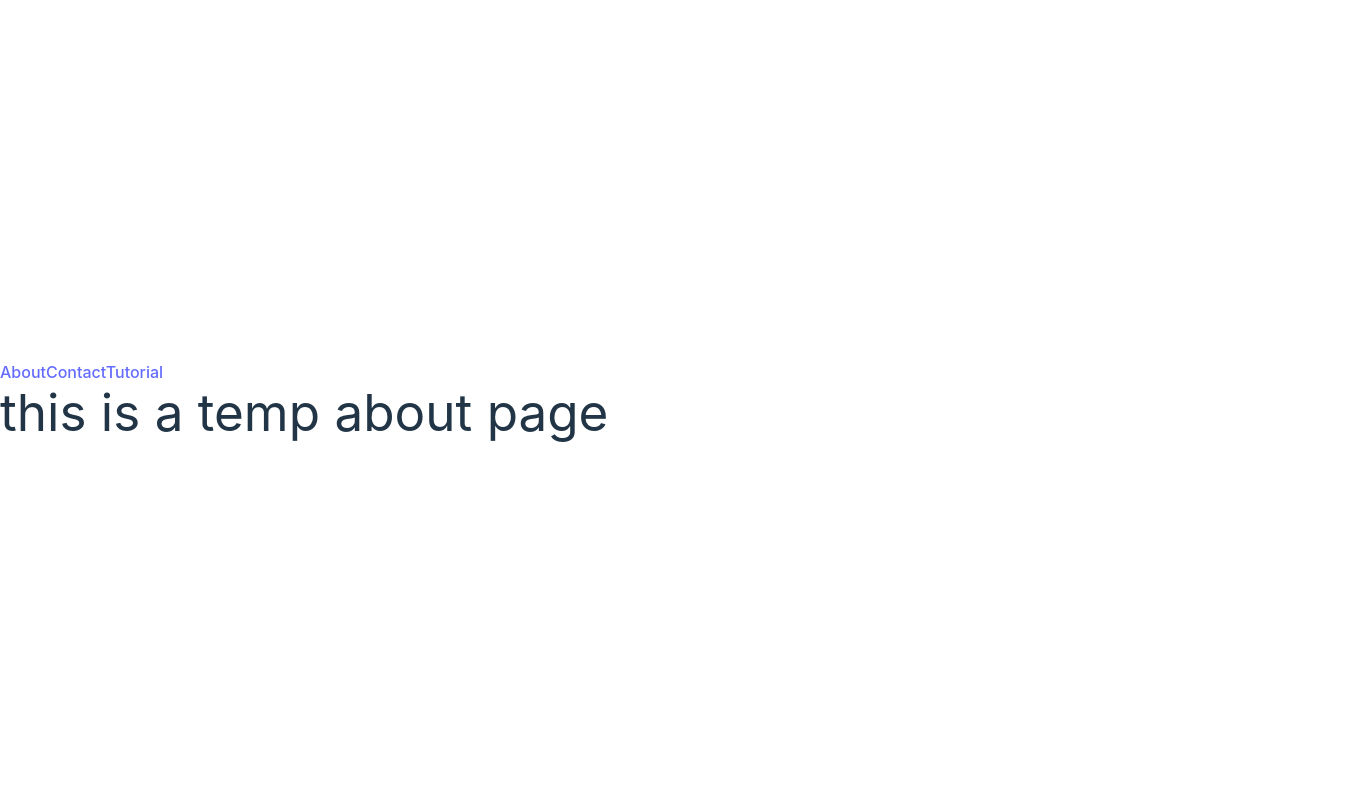
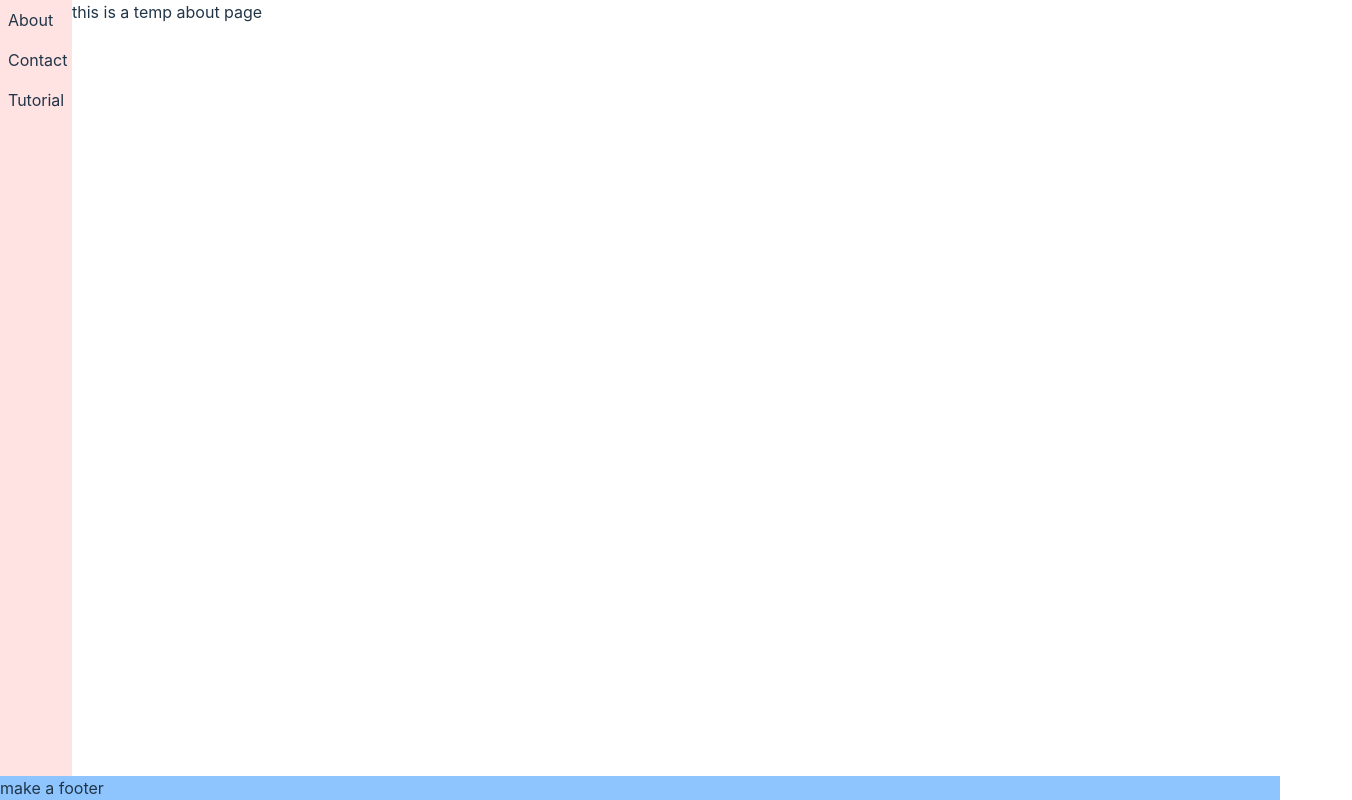
Before and after one commit to DarenCJones/MapmyRealm, a React (Vite) app: page / in a window 1280 px wide. Shown: the whole page, 1352 px wide, since content can reach past the window. Built offline with nearby package versions, Linux system fonts and the light colour scheme.

Commit message:
Format sidenav footer and page content

```diff
--- /dev/null
+++ b/src/Routes.tsx
@@ -0,0 +1,24 @@
+import { useRoutes } from "react-router";
+
+import About from "routes/About";
+import Contact from "routes/Contact";
+import Tutorial from "routes/Tutorial";
+
+export default function Routes() {
+  const routes = useRoutes([
+    {
+      path: "/",
+      element: <About />,
+    },
+    {
+      path: "/contact",
+      element: <Contact />,
+    },
+    {
+      path: "/tutorial",
+      element: <Tutorial />,
+    },
+  ]);
+
+  return <>{routes}</>;
+}
--- a/src/components/Footer.tsx
+++ b/src/components/Footer.tsx
@@ -1,3 +1,5 @@
 export default function Footer() {
-  return <div>make a footer</div>;
+  return (
+    <div className="fixed w-screen bottom-0 h-6 bg-blue-300">make a footer</div>
+  );
 }
--- /dev/null
+++ b/src/components/Sidebar.jsx
@@ -0,0 +1,17 @@
+import { Link } from "react-router";
+
+export default function Sidebar() {
+  return (
+    <div className="absolute h-[calc(100vh-24px)] w-[72px] top-0 bg-red-100">
+      <ul className="m-2">
+        <Link to="/">About</Link>
+      </ul>
+      <ul className="m-2 mt-4">
+        <Link to="/contact">Contact</Link>
+      </ul>
+      <ul className="m-2 mt-4">
+        <Link to="/tutorial">Tutorial</Link>
+      </ul>
+    </div>
+  );
+}
--- a/src/index.css
+++ b/src/index.css
@@ -15,15 +15,6 @@
   -moz-osx-font-smoothing: grayscale;
 }
 
-a {
-  font-weight: 500;
-  color: #646cff;
-  text-decoration: inherit;
-}
-a:hover {
-  color: #535bf2;
-}
-
 body {
   margin: 0;
   display: flex;
@@ -32,39 +23,15 @@ body {
   min-height: 100vh;
 }
 
-h1 {
-  font-size: 3.2em;
-  line-height: 1.1;
-}
-
-button {
-  border-radius: 8px;
-  border: 1px solid transparent;
-  padding: 0.6em 1.2em;
-  font-size: 1em;
-  font-weight: 500;
-  font-family: inherit;
-  background-color: #1a1a1a;
-  cursor: pointer;
-  transition: border-color 0.25s;
-}
-button:hover {
-  border-color: #646cff;
-}
-button:focus,
-button:focus-visible {
-  outline: 4px auto -webkit-focus-ring-color;
-}
-
 @media (prefers-color-scheme: light) {
   :root {
     color: #213547;
     background-color: #ffffff;
   }
-  a:hover {
-    color: #747bff;
-  }
-  button {
-    background-color: #f9f9f9;
-  }
 }
+
+.page {
+  margin-left: 72px;
+  width: 100vw;
+  height: 100vh;
+}
--- a/src/main.tsx
+++ b/src/main.tsx
@@ -1,25 +1,19 @@
 import { StrictMode } from "react";
 import { createRoot } from "react-dom/client";
 import "./index.css";
-import { BrowserRouter, Link, Routes, Route } from "react-router";
-import About from "./routes/About";
-import Tutorial from "./routes/Tutorial";
-import Contact from "./routes/Contact";
+import Routes from "./Routes";
+import Sidebar from "components/Sidebar";
+import Footer from "components/Footer";
+import { BrowserRouter } from "react-router";
 
 createRoot(document.getElementById("root")!).render(
   <StrictMode>
     <BrowserRouter>
-      <nav>
-        <Link to="/">About</Link>
-        <Link to="/contact">Contact</Link>
-        <Link to="/tutorial">Tutorial</Link>
-      </nav>
-      <Routes>
-        <Route path="/" element={<About />} />
-        <Route path="about" element={<About />} />
-        <Route path="contact" element={<Contact />} />
-        <Route path="tutorial" element={<Tutorial />}></Route>
-      </Routes>
+      <div className="page">
+        <Routes />
+      </div>
+      <Sidebar />
+      <Footer />
     </BrowserRouter>
   </StrictMode>
 );
--- a/src/routes/About/index.tsx
+++ b/src/routes/About/index.tsx
@@ -1,5 +1,4 @@
 export default function About() {
-  console.log("getting to about component");
   return (
     <div>
       <h1>this is a temp about page</h1>
```
